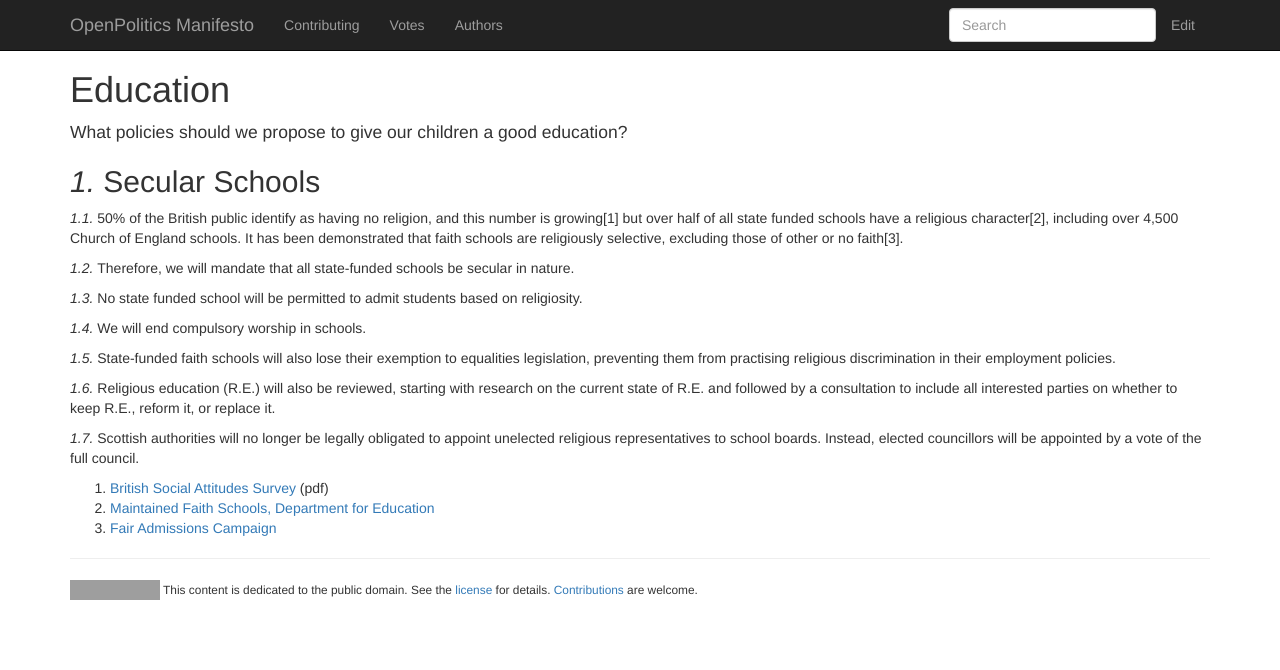
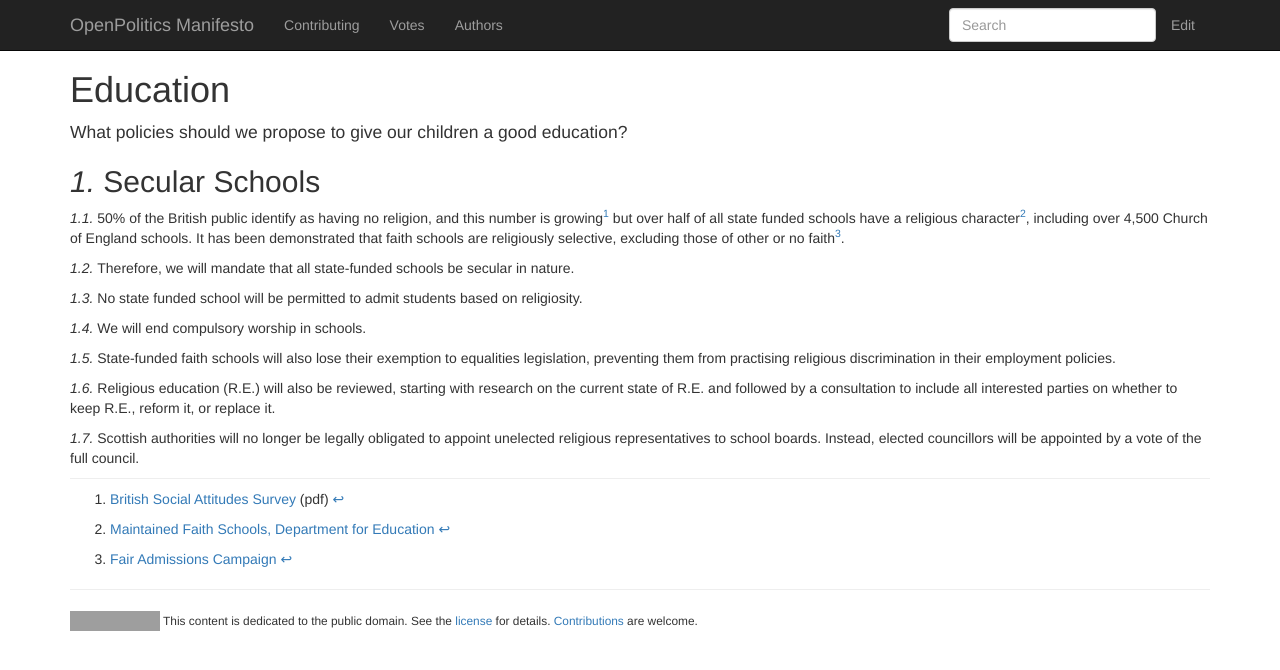
Before and after one commit to openpolitics/manifesto, a Jekyll site: the page built from education.md, in a window 1280 px wide. Shown: the top 670 px of the page. Built offline with Jekyll 4.4.1, drawn with Linux system fonts in a browser that asks for light colours; nearby versions of some CDN libraries; grey boxes are pictures that could not be loaded.

Commit message:
Fix footnotes using kramdown format

```diff
--- a/education.md
+++ b/education.md
@@ -8,7 +8,7 @@ What policies should we propose to give our children a good education?
 
 ## Secular Schools
 
-50% of the British public identify as having no religion, and this number is growing[1] but over half of all state funded schools have a religious character[2], including over 4,500 Church of England schools. It has been demonstrated that faith schools are religiously selective, excluding those of other or no faith[3].
+50% of the British public identify as having no religion, and this number is growing[^1] but over half of all state funded schools have a religious character[^2], including over 4,500 Church of England schools. It has been demonstrated that faith schools are religiously selective, excluding those of other or no faith[^3].
 
 Therefore, we will mandate that all state-funded schools be secular in nature.
 
@@ -22,6 +22,6 @@ Religious education (R.E.) will also be reviewed, starting with research on the
 
 Scottish authorities will no longer be legally obligated to appoint unelected religious representatives to school boards. Instead, elected councillors will be appointed by a vote of the full council.
 
-1. [British Social Attitudes Survey](http://ir2.flife.de/data/natcen-social-research/igb_html/pdf/chapters/BSA28_12Religion.pdf) (pdf)
-2. [Maintained Faith Schools, Department for Education](https://www.gov.uk/government/publications/maintained-faith-schools/maintained-faith-schools)
-3. [Fair Admissions Campaign](http://fairadmissions.org.uk/groundbreaking-new-research-maps-the-segregating-impact-of-faith-school-admissions/)
+[^1]: [British Social Attitudes Survey](http://ir2.flife.de/data/natcen-social-research/igb_html/pdf/chapters/BSA28_12Religion.pdf) (pdf)
+[^2]: [Maintained Faith Schools, Department for Education](https://www.gov.uk/government/publications/maintained-faith-schools/maintained-faith-schools)
+[^3]: [Fair Admissions Campaign](http://fairadmissions.org.uk/groundbreaking-new-research-maps-the-segregating-impact-of-faith-school-admissions/)
```
Also changed, not shown: crime.md (+4 -3 lines), infrastructure.md (+6 -5 lines), society.md (+4 -4 lines).
